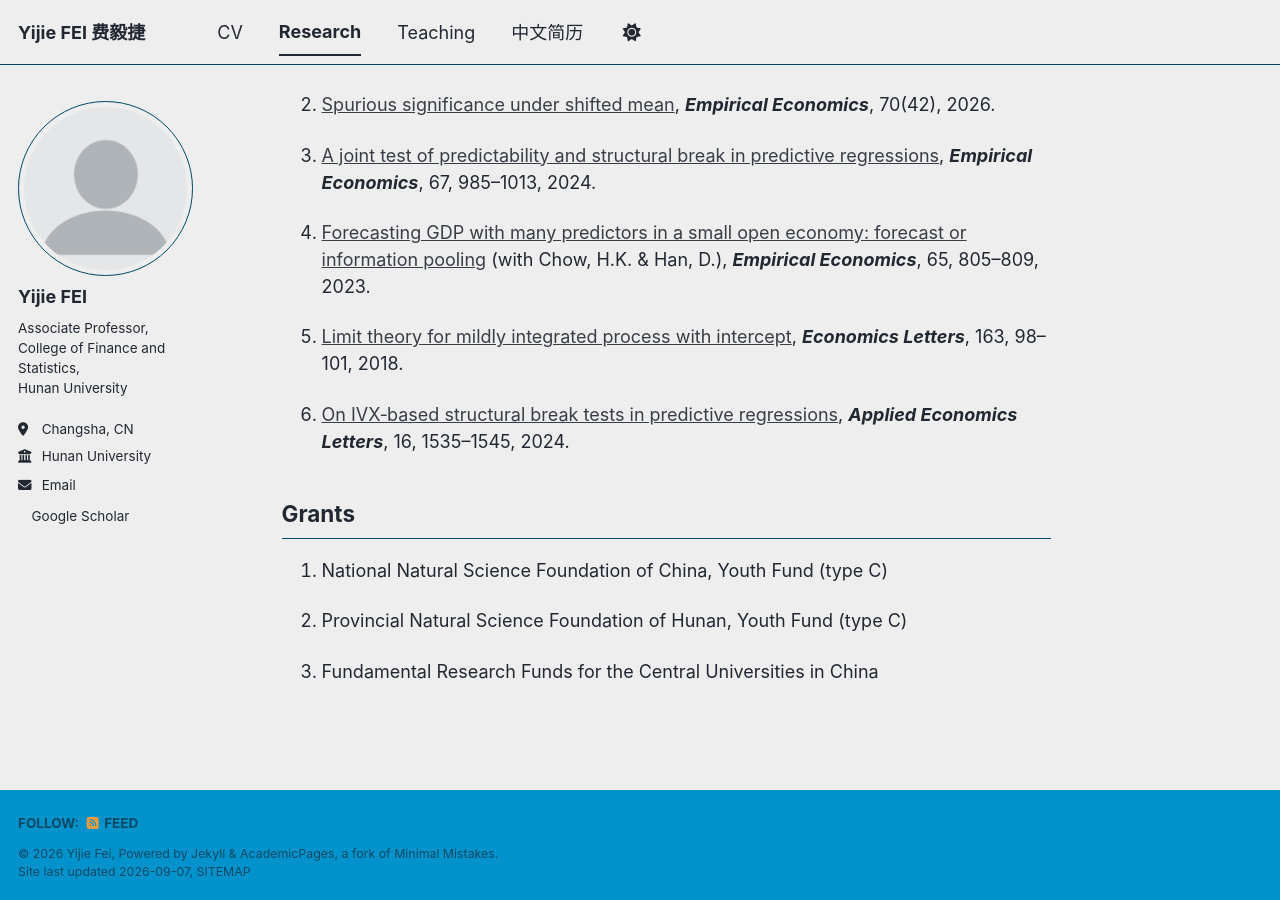
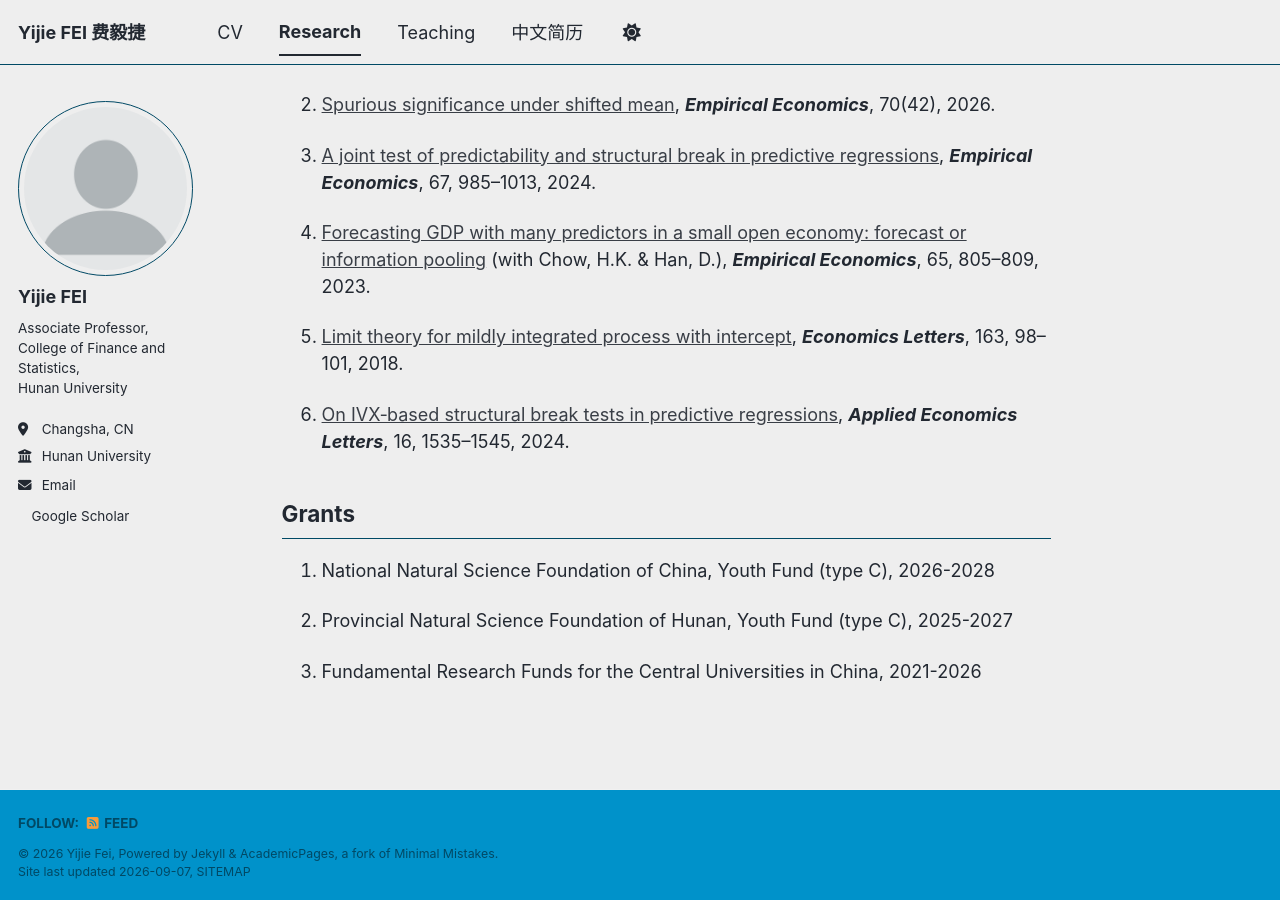
Before and after one commit to yijiefei/yijiefei.github.io, a Jekyll site: the page built from _pages/research.md, in a window 1280 px wide and 900 px high, scrolled down 620 px. Built offline with Jekyll 4.4.1, drawn with Linux system fonts in a browser that asks for light colours; a style sheet for code colours, icons or effects is not loaded.

Commit message:
Update research.md

```diff
--- a/_pages/research.md
+++ b/_pages/research.md
@@ -30,8 +30,8 @@ classes: wide
 
 ## Grants
 
-1. National Natural Science Foundation of China, Youth Fund (type C)
+1. National Natural Science Foundation of China, Youth Fund (type C), 2026-2028
 
-2. Provincial Natural Science Foundation of Hunan, Youth Fund (type C)
+2. Provincial Natural Science Foundation of Hunan, Youth Fund (type C), 2025-2027
 
-3. Fundamental Research Funds for the Central Universities in China
+3. Fundamental Research Funds for the Central Universities in China, 2021-2026
```
